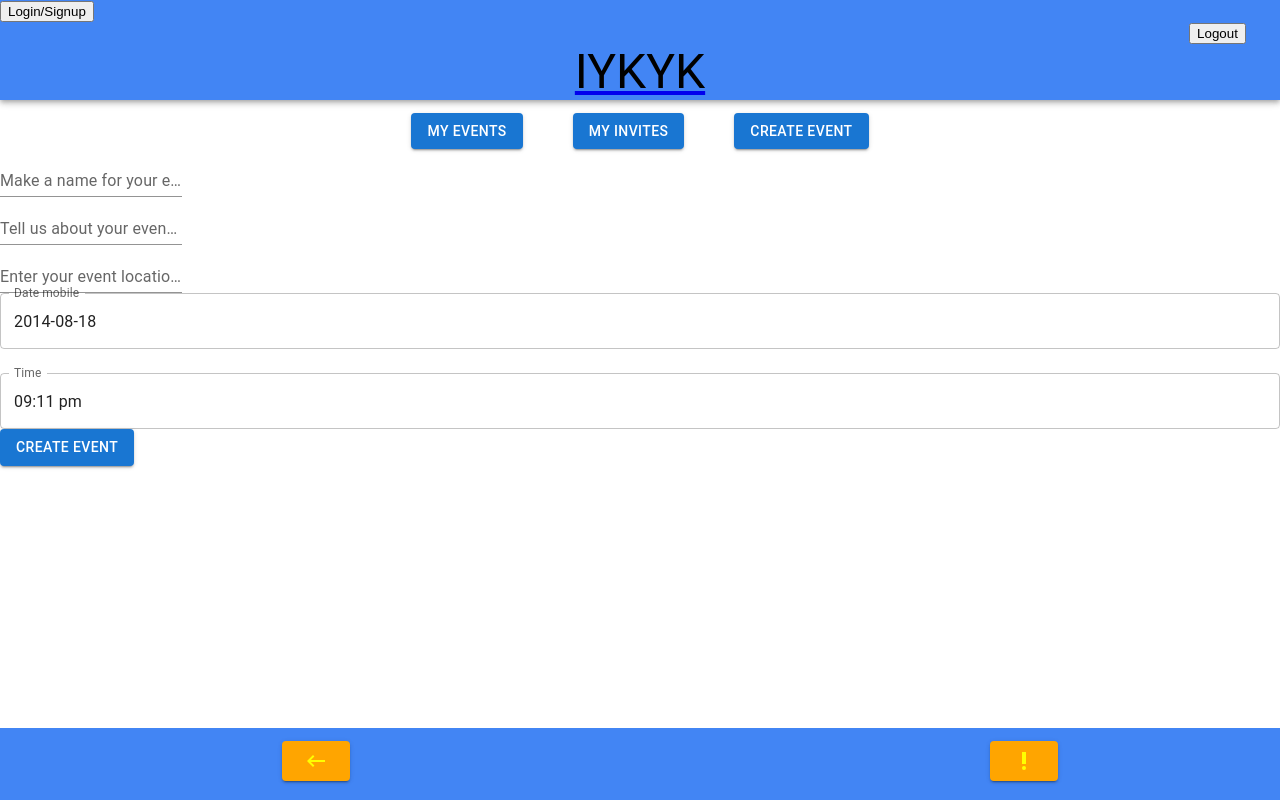
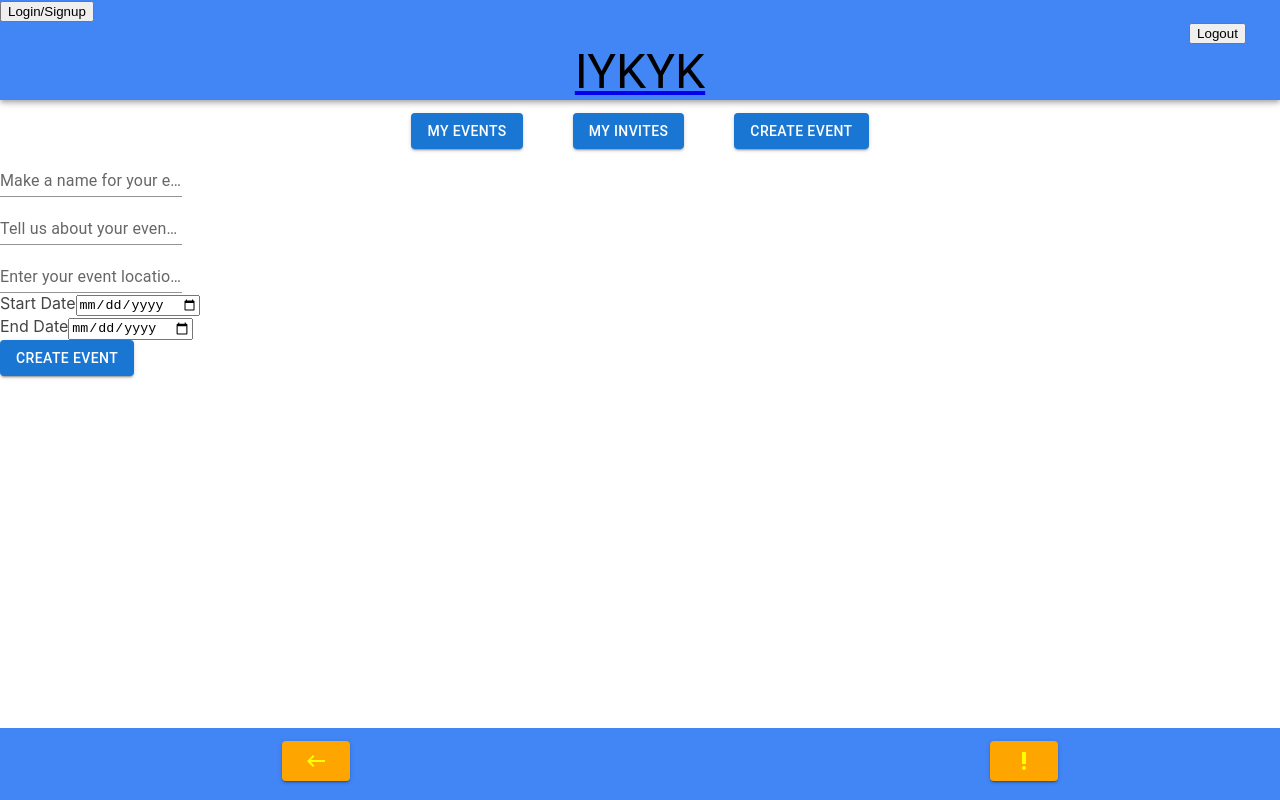
Before and after one commit to Jeff-T-Schmidt/IYKYK, a React (Create React App) app: page /newEvent in a window 1280 px wide. Built offline with nearby package versions, Linux system fonts and the light colour scheme.

Commit message:
date format

```diff
--- a/src/pages/NewEvent/index.js
+++ b/src/pages/NewEvent/index.js
@@ -1,10 +1,30 @@
 import * as React from 'react';
 import Button from '@mui/material/Button';
 import TextField from '@mui/material/TextField';
-import MaterialUIPickers from "./MuiDateRangePicker";
-import { Link, Navigate, useNavigate } from 'react-router-dom'
+import { Link } from 'react-router-dom'
+import { useState } from "react";
 
-const newEvent = () => {
+const NewEvent = (props) => {
+    const [eventData,setEventData] = useState({
+        title:"",
+        location:"",
+        details:"",
+        start_date:"",
+        end_date:"",
+        admin_id:props.userId
+    })
+      const handleSubmit = (event) => {
+        event.preventDefault();
+        props.createEvent(eventData);
+        setEventData({
+            title:"",
+            location:"",
+            details:"",
+            start_date:"",
+            end_date:"",
+            admin_id:""
+        })
+      };
     return (
         <>
         <div className='flex-container'>
@@ -26,7 +46,7 @@ const newEvent = () => {
                         </div>
                     </div>
                 </div>
-            <div>
+            <div component="form" noValidate onSubmit={handleSubmit} sx={{ mt: 3 }}>
                 <div id="eventNameCard">
                     <TextField
                         id="standard-textarea"
@@ -34,6 +54,8 @@ const newEvent = () => {
                         placeholder="Placeholder"
                         multiline
                         variant="standard"
+                        value={eventData.title}
+                        onChange={(e)=>setEventData({...eventData,title:e.target.value})}
                     />
                 </div>
                 <div id="eventDescCard">
@@ -43,6 +65,8 @@ const newEvent = () => {
                         placeholder="Placeholder"
                         multiline
                         variant="standard"
+                        value={eventData.details}
+                        onChange={(e)=>setEventData({...eventData,details:e.target.value})}
                     />
                 </div>
                 <div id="eventMapCard">
@@ -52,10 +76,33 @@ const newEvent = () => {
                         placeholder="Placeholder"
                         multiline
                         variant="standard"
+                        value={eventData.location}
+                        onChange={(e)=>setEventData({...eventData,location:e.target.value})}
                     />
                 </div>
                 <div id="eventCalendarCard">
-                    <MaterialUIPickers />
+                    <label>
+                        Start Date
+                    </label>
+                    <input
+                    type="date"
+                    name='start_date'
+                    value={eventData.start_date}
+                    onChange={(e)=>setEventData({...eventData,start_date:e.target.value})}
+                    />
+
+                </div>
+                <div id="eventCalendarCard">
+                    <label>
+                        End Date
+                    </label>
+                <input
+                    type="date"
+                    name='end_date'
+                    value={eventData.end_date}
+                    onChange={(e)=>setEventData({...eventData,end_date:e.target.value})}
+                    />
+
                 </div>
 
                 <Button variant="contained">Create Event</Button>
@@ -66,4 +113,4 @@ const newEvent = () => {
 
 
 
-export default newEvent;
+export default NewEvent;
--- a/src/utils/API.js
+++ b/src/utils/API.js
@@ -1,7 +1,7 @@
 //DEVELOP
-// const BASE_URL="http://localhost:3001"
+const BASE_URL="http://localhost:3001"
 //PROD
-const BASE_URL="https://iykyk-backend.herokuapp.com"
+// const BASE_URL="https://iykyk-backend.herokuapp.com"
 
 module.exports = {
     getAllUsers:()=>{
```
